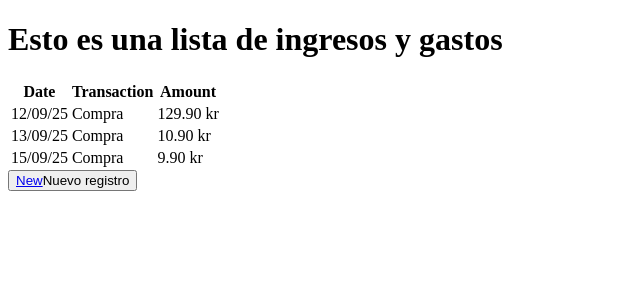
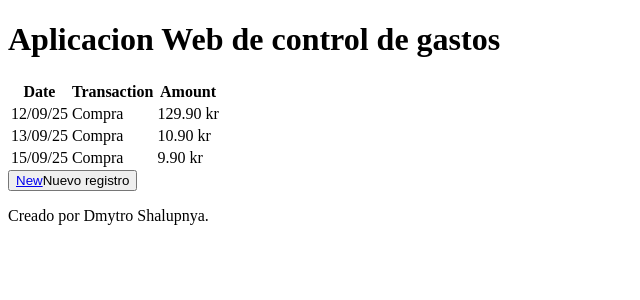
Before and after one commit to Dima-Sh13/Kata_Flask, a Flask app: page / in a window 1280 px wide. Shown: the top 300 px of the page, without its empty margins (0-640 px from the left). Run offline with Flask 3, Linux system fonts and the light colour scheme.

Commit message:
Upadted HTML

```diff
--- a/app_spending/templates/index.html
+++ b/app_spending/templates/index.html
@@ -5,8 +5,20 @@
     <meta name="viewport" content="width=device-width, initial-scale=1.0">
     <title>Spending</title>
 </head>
+<style>
+  table,th,td{border: 1px solid rgb(100, red, blue);}
+
+</style>
 <body>
-    <h1>Esto es una lista de ingresos y gastos</h1>
+
+  <header>
+    <h1>Aplicacion Web de control de gastos</h1>
+
+
+
+  </header>
+
+  <section>
      <table>
       <tr>
         <th>Date</th>
@@ -30,5 +42,14 @@
       </tr>
     </table>
     <button> <a href="/new">New</a>Nuevo registro</button>
+
+
+  </section>
+  <footer>
+    <p>Creado por Dmytro Shalupnya.</p>
+
+
+  </footer>
+
 </body>
 </html>
```
Also changed, not shown: app_spending/templates/new.html (+21 -5 lines). Lines whose indentation alone changed are shown as unchanged.
